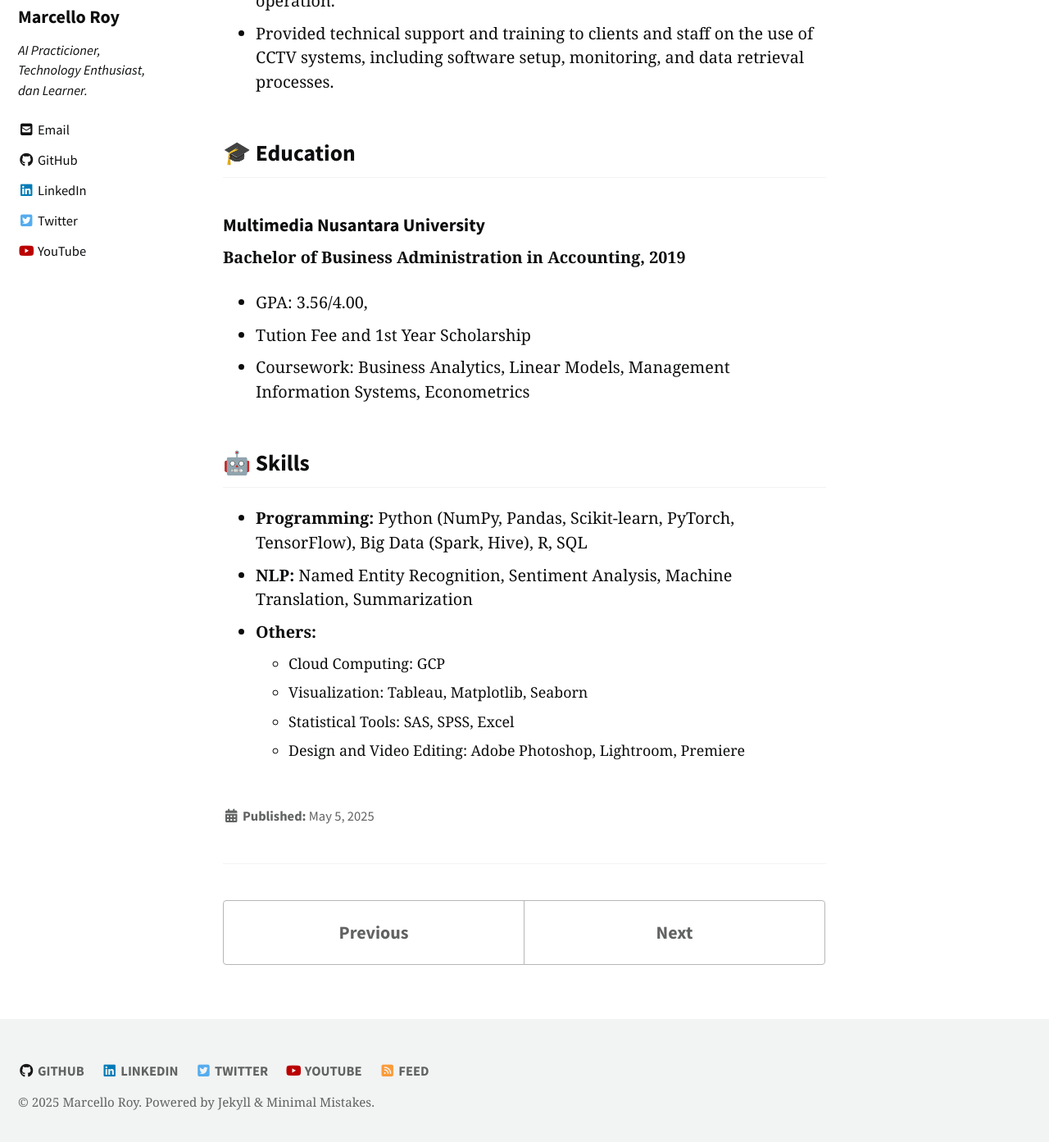
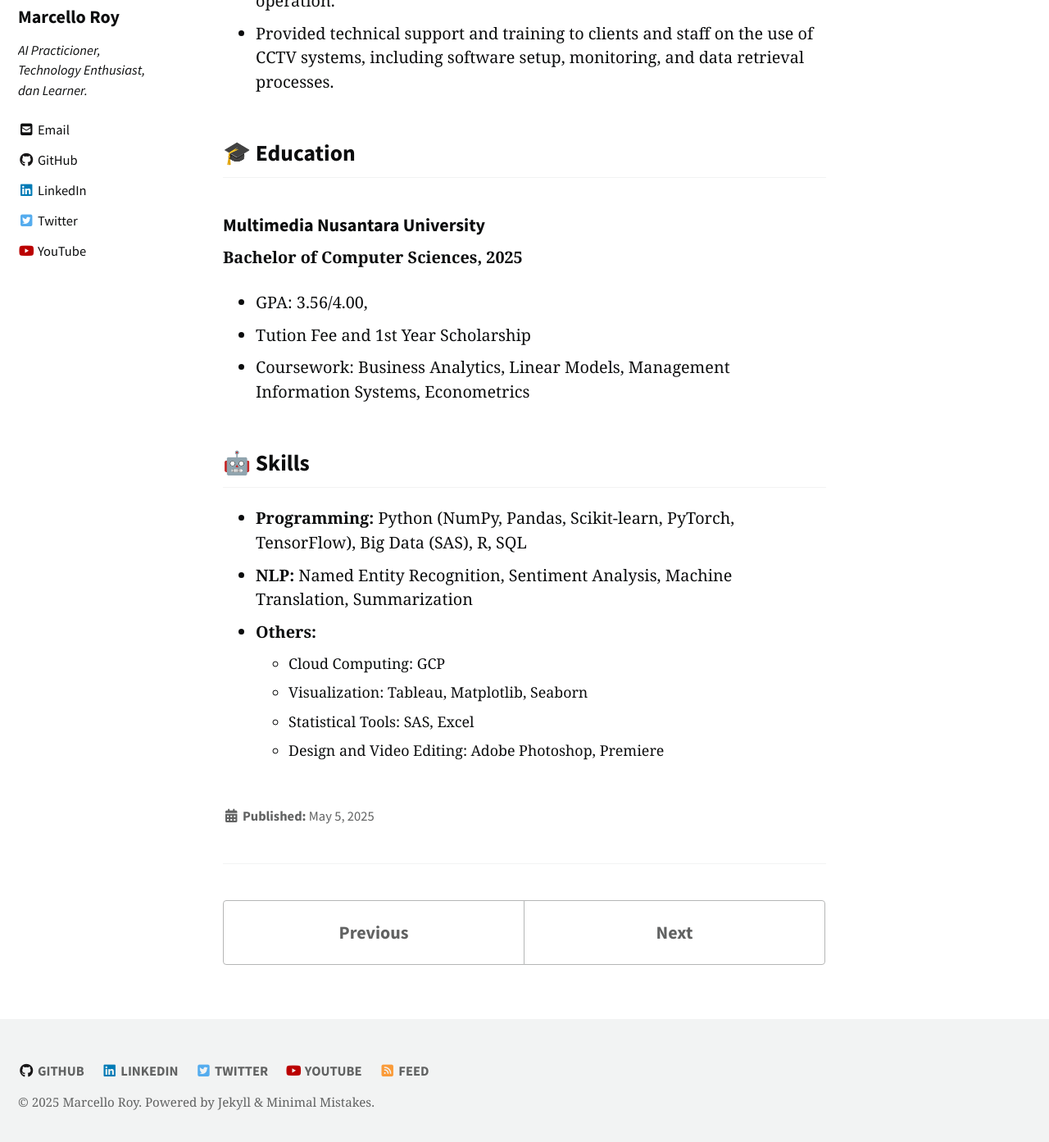
Before and after one commit to marcello2k18/marcello2k18.github.io, a Jekyll site: the page built from _pages/cv.md, in a window 1280 px wide and 1400 px high, scrolled down 2082 px. Shown: the top 1393 px of the window at 82% size. Built offline with Jekyll 4.4.1, drawn with Linux system fonts in a browser that asks for light colours; cached includes are drawn as plain includes; nearby versions of some CDN libraries; some of the changed text lies outside the part shown.

Commit message:
Update cv.md

```diff
--- a/_pages/cv.md
+++ b/_pages/cv.md
@@ -45,7 +45,7 @@ toc_icon: "bookmark"
 ### IT Support Specialist
 ***IT Intern***
 
-*March 2019 – July 2019, Buffalo, NY*
+*April 2020 – Agustus 2020, Cipondoh, Pinang*
 
 - Ensured optimal placement and installation of CCTV cameras to maximize coverage and minimize blind spots, enhancing overall security.
 - Performed troubleshooting and maintenance on CCTV systems, diagnosing and resolving issues to ensure continuous and reliable operation.
@@ -53,16 +53,16 @@ toc_icon: "bookmark"
 
 ## 🎓 Education
 ### Multimedia Nusantara University
-**Bachelor of Business Administration in Accounting, 2019**
+**Bachelor of Computer Sciences, 2025**
 - GPA: 3.56/4.00,
 - Tution Fee and 1st Year Scholarship
 - Coursework: Business Analytics, Linear Models, Management Information Systems, Econometrics
 
 ## 🤖 Skills
-- **Programming:** Python (NumPy, Pandas, Scikit-learn, PyTorch, TensorFlow), Big Data (Spark, Hive), R, SQL
+- **Programming:** Python (NumPy, Pandas, Scikit-learn, PyTorch, TensorFlow), Big Data (SAS), R, SQL
 - **NLP:** Named Entity Recognition, Sentiment Analysis, Machine Translation, Summarization
 - **Others:**
   - Cloud Computing: GCP
   - Visualization: Tableau, Matplotlib, Seaborn
-  - Statistical Tools: SAS, SPSS, Excel
-  - Design and Video Editing: Adobe Photoshop, Lightroom, Premiere
+  - Statistical Tools: SAS, Excel
+  - Design and Video Editing: Adobe Photoshop, Premiere
```
